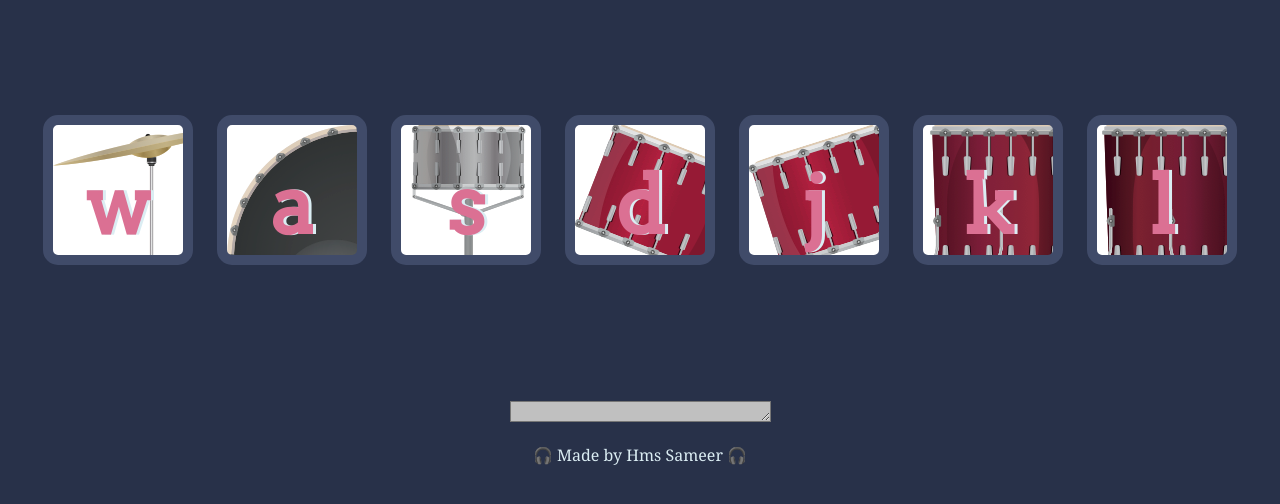
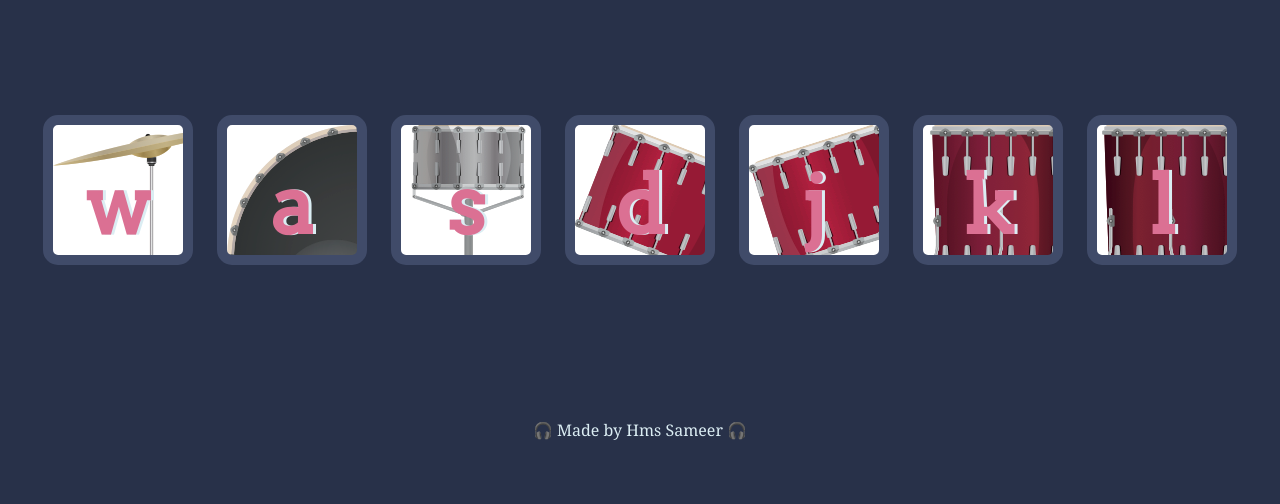
Before and after one commit to hmssameer55/drumkit, a plain HTML site: page index.html in a window 1280 px wide. Shown: the part 174-678 px from the top of the page. Drawn offline with Linux system fonts and the light colour scheme.

Commit message:
deleted text area

```diff
--- a/index.html
+++ b/index.html
@@ -21,10 +21,10 @@
     <button class="l drum">l</button>
   </div>
 
-  <textarea name="" id="music" cols="30" rows="1"></textarea>
+
 
   <br>
-  <br>
+
 
 
   <footer>
--- a/styles.css
+++ b/styles.css
@@ -79,7 +79,3 @@ background-image:url(images/crash.png);
   margin: 10px;
   background-color: white;
 }
-
-#music{
-  background-color:silver;
-}
```
